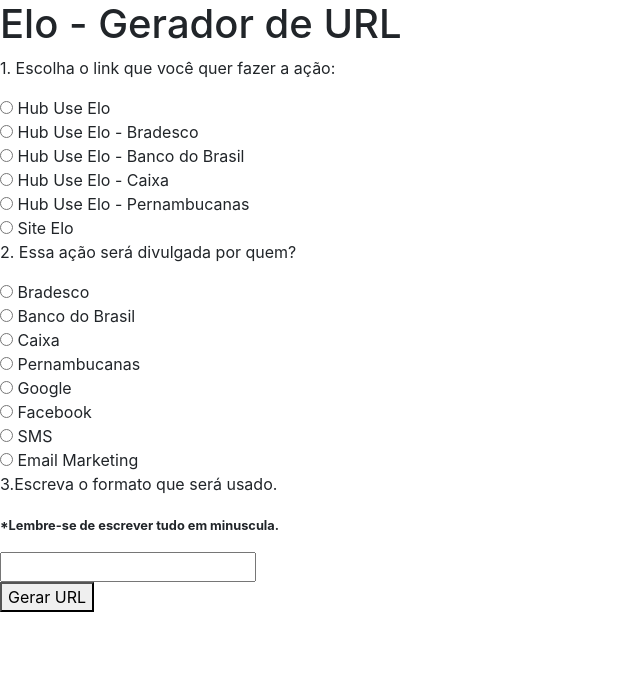
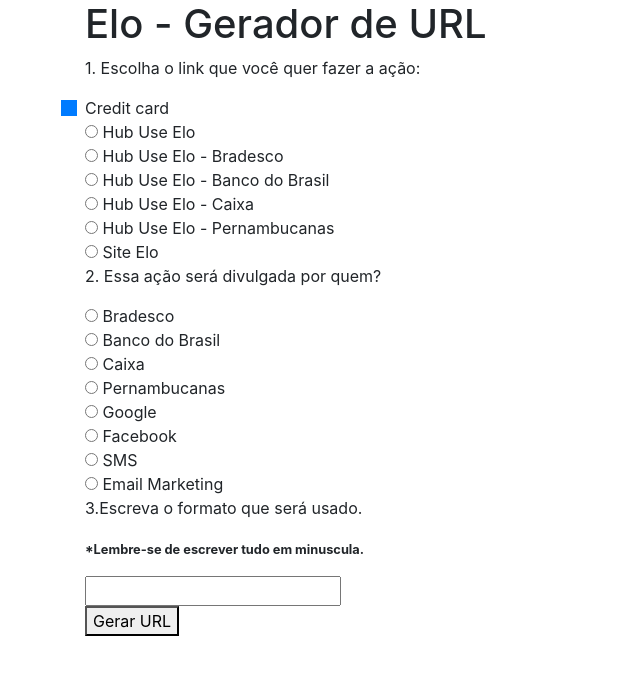
Before and after one commit to alexzwir/elo_url_shortener, a Django app: page / in a window 1280 px wide. Shown: the top 675 px of the page, without its empty margins (0-640 px from the left). Run offline with Django 3.2, Linux system fonts and the light colour scheme; some libraries are stand-ins or nearby versions.

Commit message:
Adding some customization on the templates

```diff
--- a/website/core/templates/index.html
+++ b/website/core/templates/index.html
@@ -2,25 +2,27 @@
 <html lang="en">
 <head>
     <meta charset="UTF-8">
-    <meta name="viewport" content="width=device-width, initial-scale=1.0, shrink-to-fit=no">
+    <meta name="viewport" content="width=device-width, initial-scale=1.0">
     <meta http-equiv="X-UA-Compatible" content="ie=edge">
-    <title>Document</title>
-
-    <!--CSS Importing-->
-    <link rel="stylesheet" href="https://stackpath.bootstrapcdn.com/bootstrap/4.1.3/css/bootstrap.min.css" integrity="sha384-MCw98/SFnGE8fJT3GXwEOngsV7Zt27NXFoaoApmYm81iuXoPkFOJwJ8ERdknLPMO" crossorigin="anonymous">
-
-    <!--JS Importing-->
-    <script src="https://code.jquery.com/jquery-3.3.1.slim.min.js" integrity="sha384-q8i/X+965DzO0rT7abK41JStQIAqVgRVzpbzo5smXKp4YfRvH+8abtTE1Pi6jizo" crossorigin="anonymous"></script>
+    <title>Encurtador Elo</title>
+    <script src="https://code.jquery.com/jquery-3.3.1.min.js" integrity="sha256-FgpCb/KJQlLNfOu91ta32o/NMZxltwRo8QtmkMRdAu8=" crossorigin="anonymous"></script>
     <script src="https://cdnjs.cloudflare.com/ajax/libs/popper.js/1.14.3/umd/popper.min.js" integrity="sha384-ZMP7rVo3mIykV+2+9J3UJ46jBk0WLaUAdn689aCwoqbBJiSnjAK/l8WvCWPIPm49" crossorigin="anonymous"></script>
     <script src="https://stackpath.bootstrapcdn.com/bootstrap/4.1.3/js/bootstrap.min.js" integrity="sha384-ChfqqxuZUCnJSK3+MXmPNIyE6ZbWh2IMqE241rYiqJxyMiZ6OW/JmZQ5stwEULTy" crossorigin="anonymous"></script>
+
+
+    <link rel="stylesheet" href="https://stackpath.bootstrapcdn.com/bootstrap/4.1.3/css/bootstrap.min.css" integrity="sha384-MCw98/SFnGE8fJT3GXwEOngsV7Zt27NXFoaoApmYm81iuXoPkFOJwJ8ERdknLPMO" crossorigin="anonymous">
 </head>
 <body>
-    <div>
+    <div class="container">
         <h1>Elo - Gerador de URL</h1>
         <div>
 
             <div>
                 <p>1. Escolha o link que você quer fazer a ação:</p>
+                <div>
+                    <input id="credit" name="paymentMethod" type="radio" class="custom-control-input" checked="" required="">
+                    <label class="custom-control-label" for="credit">Credit card</label>
+                </div>
                 <input id="url-inicial" type="radio" name="url-inicial" value="https://use.elo.com.br/"> Hub Use Elo<br>
                 <input id="url-inicial" type="radio" name="url-inicial" value="https://use.elo.com.br/bradesco/"> Hub Use Elo - Bradesco<br>
                 <input id="url-inicial" type="radio" name="url-inicial" value="https://use.elo.com.br/banco-do-brasil/"> Hub Use Elo - Banco do Brasil<br>
@@ -59,8 +61,9 @@
                         <button id="shorten-button" type='submit'>Encurtar URL</button>
                     </form>
                 </div>
-                <div id="final-elo-shorten-url">
-                    <p>A url encurtada é:<span id="final-elo-shorten-url-span"></span></p>
+                <div id="final-elo-shorten-url" class="alert alert-dark" role="alert">
+                    <p>A url encurtada é: <a href="" id="final-elo-shorten-url-span" class="alert-link"></a></p>
+                </div>
         </div>
     </div>
 
@@ -123,7 +126,10 @@
             }
 
         });
+
     </script>
-    </div>
+
+
+
 </body>
 </html>
```
Also changed, not shown: website/core/static/logo.svg (added). Lines whose indentation alone changed are shown as unchanged.
